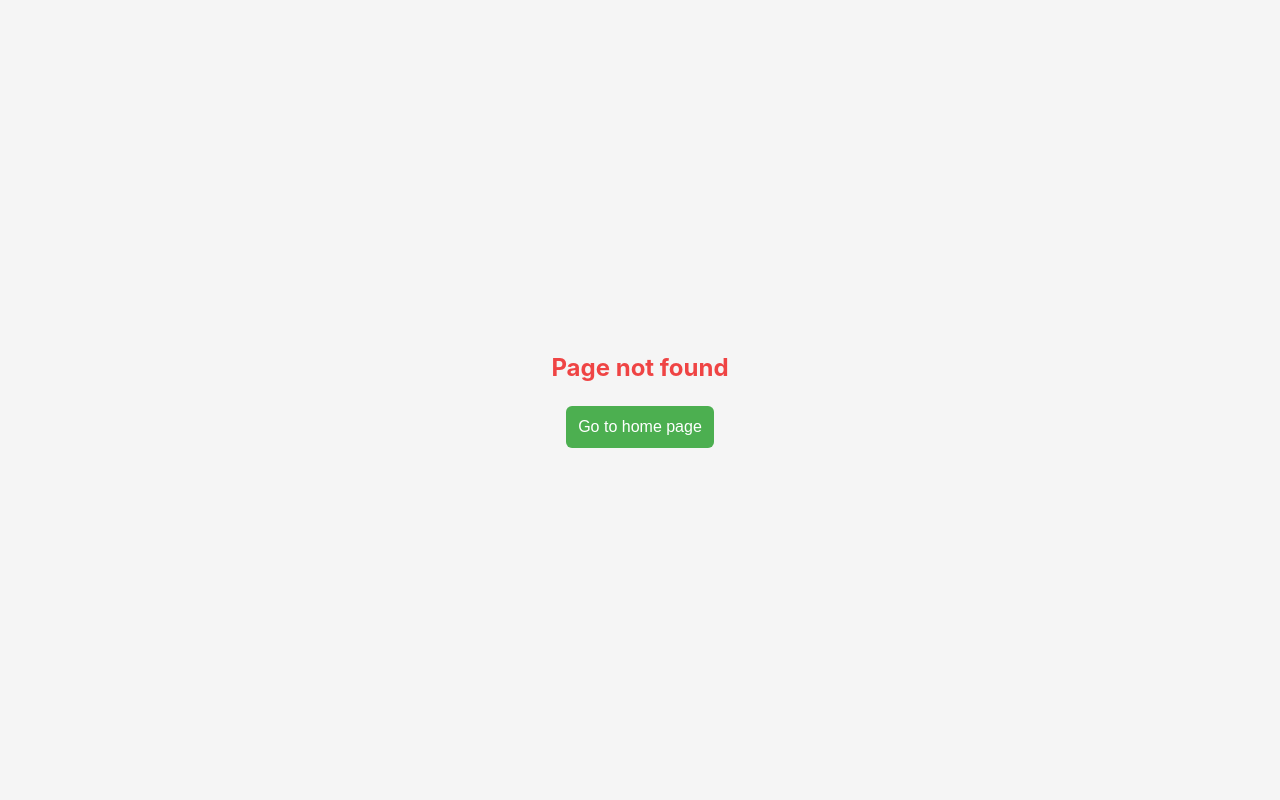
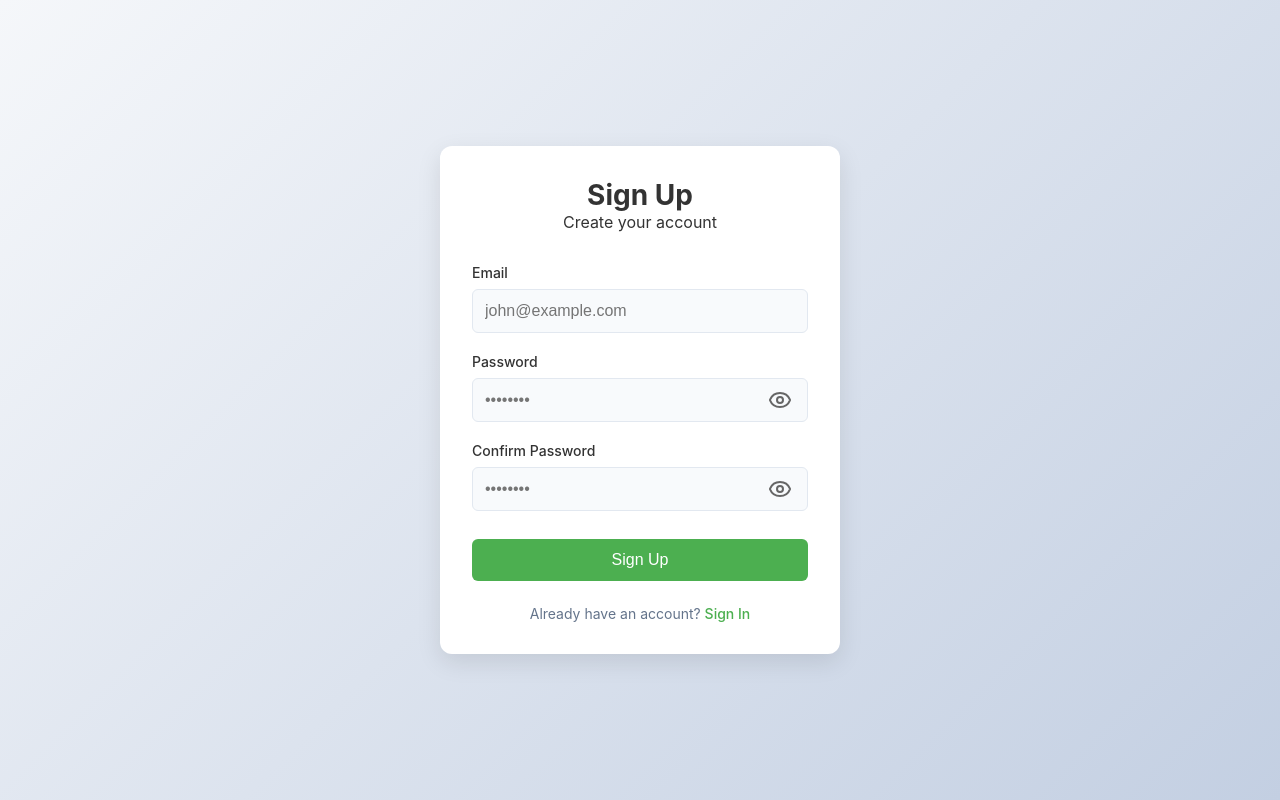
Before and after one commit to balhom/balhom-web, a React (Vite) app: page /register in a window 1280 px wide. Before the commit this address had no page. Built offline with nearby package versions, Linux system fonts and the light colour scheme.

Commit message:
Add registration page with form handling and validation; update routes and localization keys

```diff
--- a/src/i18n/locales/en.ts
+++ b/src/i18n/locales/en.ts
@@ -44,6 +44,7 @@ export default {
     createCurrencyProfile: "Create Currency Profile",
     createDescription: "Create a new currency profile to manage your savings.",
     createError: "Error creating currency profile.",
+    loginRedirect: "Sign In",
     loginTitle: "Sign In",
     registerRedirect: "Sign Up",
     registerTitle: "Sign Up",
@@ -53,7 +54,7 @@ export default {
     forgotPassword: "Forgot Password?",
     noAccount: "Don't have an account?",
     haveAccount: "Already have an account?",
-    createAccount: "Create your account",
+    createAccountSubTitle: "Create your account",
     verifyEmail: "Verify Email",
     enterEmail: "Enter your email to reset your password.",
     checkEmail: "Check Your Email",
--- a/src/i18n/locales/es.ts
+++ b/src/i18n/locales/es.ts
@@ -45,10 +45,11 @@ export default {
     createDescription:
       "Crea un nuevo perfil de moneda para gestionar tus ahorros.",
     createError: "Error al crear el perfil de moneda.",
+    loginRedirect: "Iniciar sesión",
     loginTitle: "Iniciar sesión",
     registerRedirect: "Registrarse",
     registerTitle: "Registrarse",
-    createAccount: "Crea tu cuenta",
+    createAccountSubTitle: "Crea tu cuenta",
     email: "Correo electrónico",
     password: "Contraseña",
     confirmPassword: "Confirmar contraseña",
--- a/src/modules/auth/pages/login-page/login-page.tsx
+++ b/src/modules/auth/pages/login-page/login-page.tsx
@@ -72,6 +72,7 @@ const LoginPage: React.FC = () => {
       </div>
       {/* Form Part */}
       <form className="login-page-form" onSubmit={handleSubmit}>
+        {/* Email Part */}
         <div className="login-page-form-group">
           <label className="login-page-label" htmlFor="login-email">
             {t("auth.email")}
@@ -84,6 +85,8 @@ const LoginPage: React.FC = () => {
             placeholder={t("auth.emailPlaceholder")}
           />
         </div>
+
+        {/* Password Part */}
         <div className="login-page-form-group">
           <label className="login-page-label" htmlFor="login-password">
             {t("auth.password")}
@@ -100,6 +103,7 @@ const LoginPage: React.FC = () => {
           >
             {t("auth.forgotPassword")}
           </Link>
+
           <AppErrorText text={formError} />
         </div>
 
--- /dev/null
+++ b/src/modules/auth/pages/register-page/register-page.css
@@ -0,0 +1,44 @@
+.register-page-header {
+  text-align: center;
+  margin-bottom: 2rem;
+}
+
+.register-page-header h1 {
+  color: var(--text-color);
+  font-size: 1.75rem;
+}
+
+.register-page-form {
+  display: flex;
+  flex-direction: column;
+  gap: 1.25rem;
+}
+
+.register-page-form-group {
+  display: flex;
+  flex-direction: column;
+  gap: 0.5rem;
+}
+
+.register-page-label {
+  color: var(--text-color);
+  font-size: 0.875rem;
+  font-weight: 500;
+}
+
+.register-page-footer {
+  margin-top: 1.5rem;
+  text-align: center;
+  color: var(--color-text-secondary);
+  font-size: 0.875rem;
+}
+
+.register-page-footer a {
+  color: var(--primary-color);
+  text-decoration: none;
+  font-weight: 500;
+}
+
+.register-page-footer a:hover {
+  text-decoration: underline;
+}
--- /dev/null
+++ b/src/modules/auth/pages/register-page/register-page.tsx
@@ -0,0 +1,125 @@
+import { useState } from "react";
+import { useTranslation } from "react-i18next";
+import { useNavigate, Link } from "react-router-dom";
+import "./register-page.css";
+import { useRegisterForm } from "../../hooks/use-register-form";
+import {
+  RegisterError,
+  RegisterErrorTypeEnum,
+} from "../../data/errors/register-error";
+import { registerWithEmail } from "../../usecases/register-with-email-usecase";
+import { LOGIN_ROUTE_PATH } from "../../routes";
+import SectionContainer from "../../../../common/components/section-container/section-container";
+import AuthFormButton from "../../components/auth-form-button/auth-form-button";
+import AuthTextInput from "../../components/auth-text-input/auth-text-input";
+import AuthPasswordInput from "../../components/auth-password-input/auth-password-input";
+import AppErrorText from "../../../../common/components/app-error-text/app-error-text";
+
+const RegisterPage: React.FC = () => {
+  const { t } = useTranslation();
+  const navigate = useNavigate();
+
+  // Form hooks
+  const [
+    email,
+    password,
+    confirmPassword,
+    emailError,
+    passwordError,
+    confirmPasswordError,
+    handleEmailChange,
+    handlePasswordChange,
+    handleConfirmPasswordChange,
+    isFormValid,
+  ] = useRegisterForm();
+
+  const [formError, setFormError] = useState("");
+
+  const handleSubmit = (e: React.FormEvent) => {
+    e.preventDefault();
+
+    if (!isFormValid()) {
+      return;
+    }
+
+    registerWithEmail(email, password).then((result) => {
+      result.fold(
+        (error: RegisterError) => {
+          if (error.type === RegisterErrorTypeEnum.WEAK_PASSWORD_ERROR) {
+            setFormError(t("auth.weakPasswordError"));
+          } else {
+            setFormError(t("common.genericError"));
+          }
+        },
+        () => {
+          navigate(LOGIN_ROUTE_PATH);
+        }
+      );
+    });
+  };
+
+  return (
+    <SectionContainer>
+      {/* Header Part */}
+      <div className="register-page-header">
+        <h1>{t("auth.registerTitle")}</h1>
+        <p>{t("auth.createAccountSubTitle")}</p>
+      </div>
+      {/* Form Part */}
+      <form className="register-page-form" onSubmit={handleSubmit}>
+        {/* Email Part */}
+        <div className="register-page-form-group">
+          <label className="register-page-label" htmlFor="register-email">
+            {t("auth.email")}
+          </label>
+          <AuthTextInput
+            id="register-email"
+            text={email}
+            onTextChange={handleEmailChange}
+            errorText={emailError}
+            placeholder={t("auth.emailPlaceholder")}
+          />
+        </div>
+
+        {/* Password Part */}
+        <div className="register-page-form-group">
+          <label className="register-page-label" htmlFor="register-password">
+            {t("auth.password")}
+          </label>
+          <AuthPasswordInput
+            id="register-password"
+            text={password}
+            onTextChange={handlePasswordChange}
+            errorText={passwordError}
+          />
+        </div>
+
+        {/* Password Confirmation Part */}
+        <div className="register-page-form-group">
+          <label
+            className="register-page-label"
+            htmlFor="register-confirm-password"
+          >
+            {t("auth.confirmPassword")}
+          </label>
+          <AuthPasswordInput
+            id="register-confirm-password"
+            text={confirmPassword}
+            onTextChange={(e) => handleConfirmPasswordChange(password, e)}
+            errorText={confirmPasswordError}
+          />
+        </div>
+
+        <AppErrorText text={formError} />
+
+        <AuthFormButton text={t("auth.registerTitle")} />
+      </form>
+      <div className="register-page-footer">
+        {t("auth.haveAccount")}{" "}
+        <Link to={LOGIN_ROUTE_PATH}>{t("auth.loginRedirect")}</Link>
+      </div>
+    </SectionContainer>
+  );
+};
+
+export default RegisterPage;
--- a/src/modules/auth/routes.tsx
+++ b/src/modules/auth/routes.tsx
@@ -1,5 +1,6 @@
 import { Route } from "react-router-dom";
 import LoginPage from "./pages/login-page/login-page";
+import RegisterPage from "./pages/register-page/register-page";
 
 export const LOGIN_ROUTE_PATH = "/login";
 export const REGISTER_ROUTE_PATH = "/register";
@@ -10,7 +11,7 @@ export const authRoutes = () => {
   return (
     <>
       <Route path={LOGIN_ROUTE_PATH} element={<LoginPage />} />
-      {/* TODO Add <Route path={REGISTER_ROUTE_PATH} element={<RegisterPage />} /> */}
+      <Route path={REGISTER_ROUTE_PATH} element={<RegisterPage />} />
     </>
   );
 };
```
